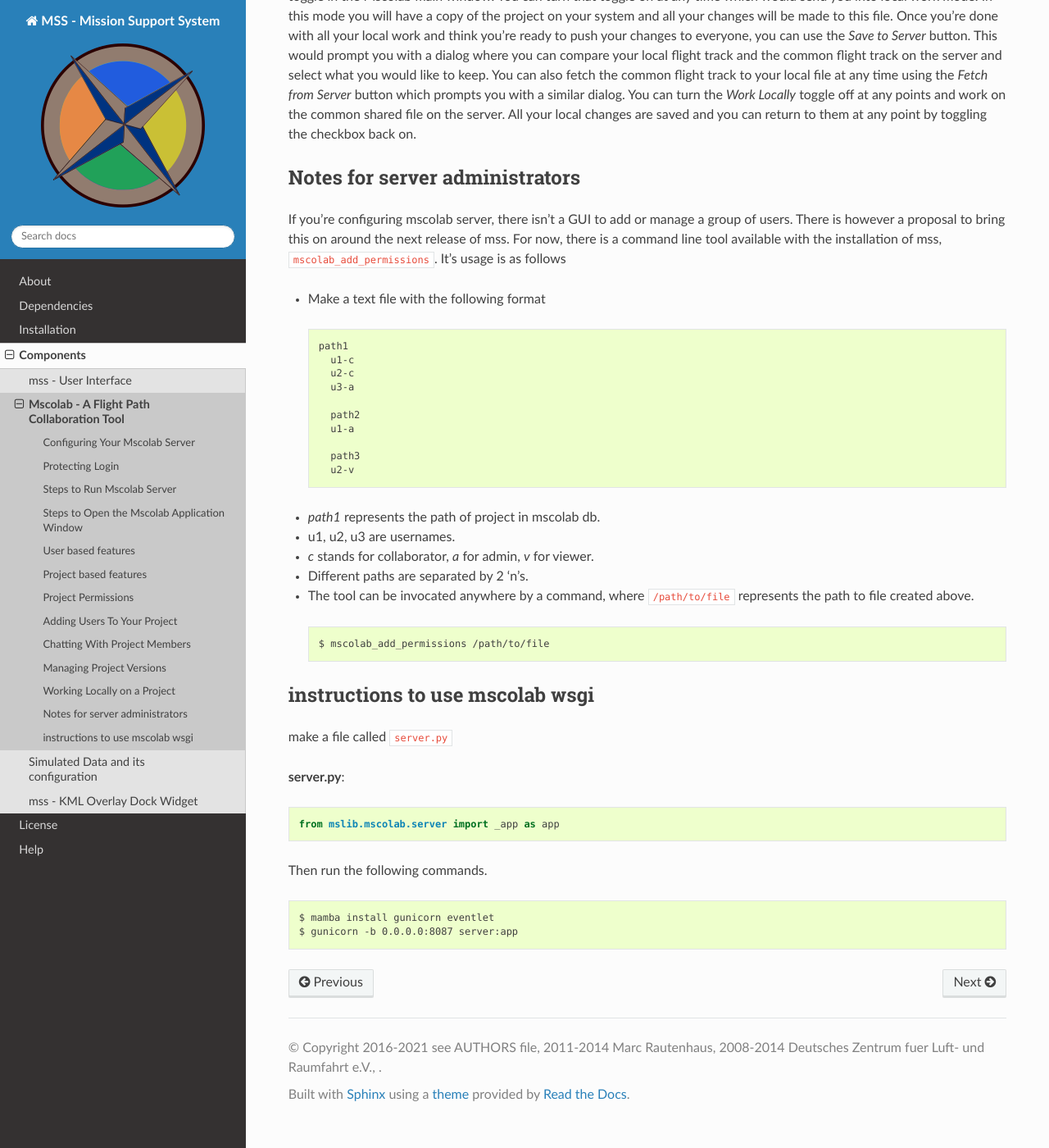
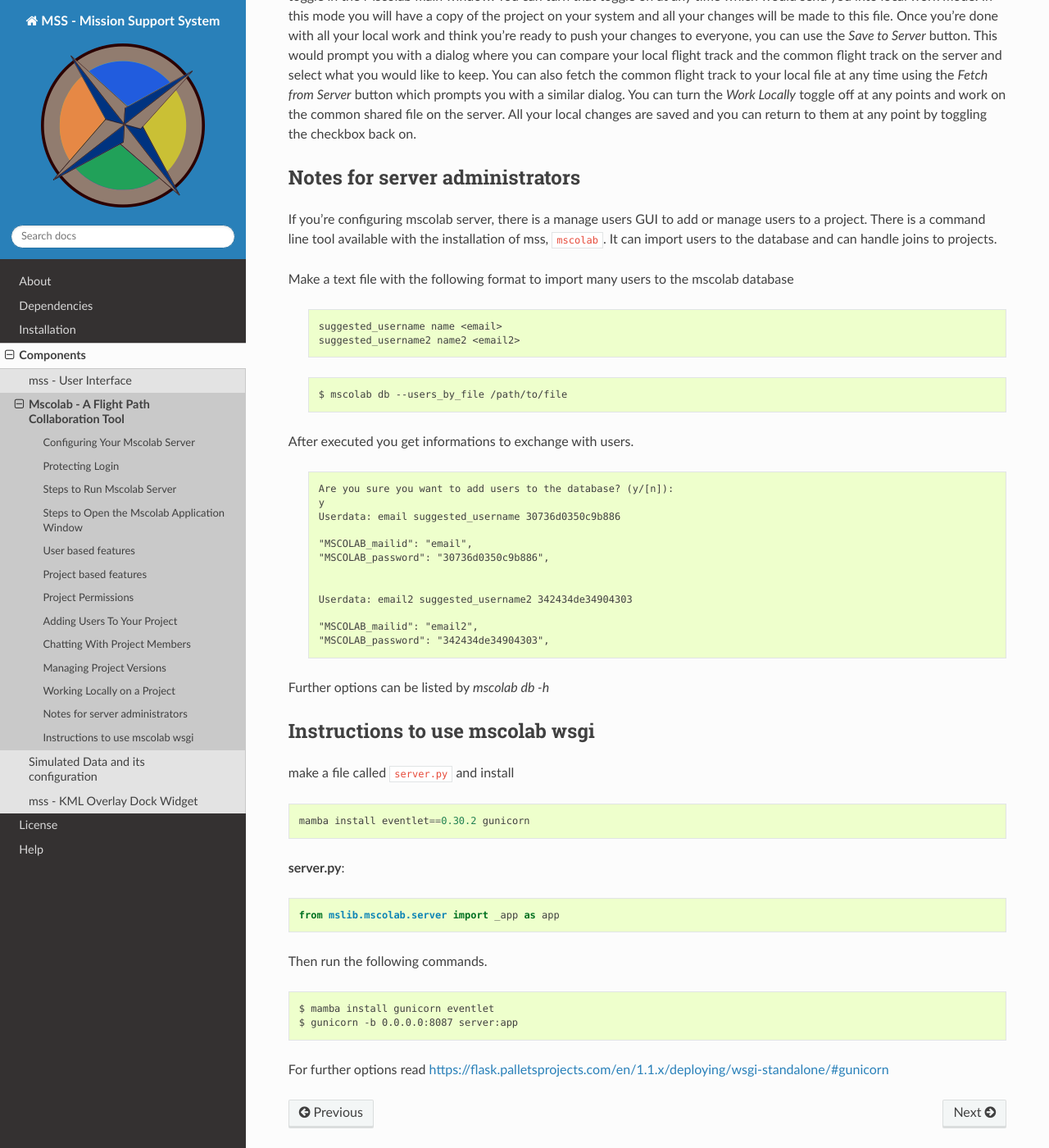
Before and after one commit to Open-MSS/MSS, a Sphinx documentation site: the page built from docs/mscolab.rst, in a window 1280 px wide and 1400 px high, scrolled down 3122 px. Shown: the whole window at 82% size. Built offline with Sphinx 7.4.7 and the Read the Docs theme 2.0.0, drawn with Linux system fonts in a browser that asks for light colours; pages that are not in the unit, such as notebooks, are missing from menus; the version number could not be read and is left out.

Commit message:
updated documentation

```diff
--- a/docs/installation.rst
+++ b/docs/installation.rst
@@ -70,7 +70,9 @@
 update
 ++++++
 For updating an existing MSS installation to the current version, it is best to install
-it into a new environment.
+it into a new environment. If your current version is not far behind the new version
+you could try the mamba update mss as described.
+
 
 .. Important::
   mamba is under development. All dependencies of MSS and MSS itselfs are under development.
@@ -92,6 +94,7 @@
 If an existing environment shall be updated, it is important to update all packages in this environment. ::
 
    $ conda activate mssenv
+   (mssenv) $ mamba update mss
    (mssenv) $ mamba update --all
 
 In this example there was a further build done after the first release of 3.0.3.
--- a/docs/mscolab.rst
+++ b/docs/mscolab.rst
@@ -121,39 +121,48 @@
 
 Notes for server administrators
 ~~~~~~~~~~~~~~~~~~~~~~~~~~~~~~~
-If you're configuring mscolab server, there isn't a GUI to add or manage a group of users. There is however a
-proposal to bring this on around the next release of mss. For now, there is a command line tool available with the
-installation of mss, :code:`mscolab_add_permissions`. It's usage is as follows
+If you're configuring mscolab server, there is a manage users GUI to add or manage users to a project.
+There is a command line tool available with the installation of mss, :code:`mscolab`. It can import users to the database
+and can handle joins to projects.
 
-- Make a text file with the following format
+Make a text file with the following format to import many users to the mscolab database
 
  .. code-block:: text
 
-  path1
-    u1-c
-    u2-c
-    u3-a
-
-    path2
-    u1-a
-
-    path3
-    u2-v
-
-- `path1` represents the path of project in mscolab db.
-- u1, u2, u3 are usernames.
-- `c` stands for collaborator, `a` for admin, `v` for viewer.
-- Different paths are separated by 2 '\n's.
-- The tool can be invocated anywhere by a command, where :code:`/path/to/file` represents the path to file created above.
+  suggested_username name <email>
+  suggested_username2 name2 <email2>
 
  .. code-block:: text
 
-  $ mscolab_add_permissions /path/to/file
+  $ mscolab db --users_by_file /path/to/file
 
-instructions to use mscolab wsgi
+After executed you get informations to exchange with users.
+
+ .. code-block:: text
+
+  Are you sure you want to add users to the database? (y/[n]):
+  y
+  Userdata: email suggested_username 30736d0350c9b886
+
+  "MSCOLAB_mailid": "email",
+  "MSCOLAB_password": "30736d0350c9b886",
+
+
+  Userdata: email2 suggested_username2 342434de34904303
+
+  "MSCOLAB_mailid": "email2",
+  "MSCOLAB_password": "342434de34904303",
+
+Further options can be listed by `mscolab db -h`
+
+
+Instructions to use mscolab wsgi
 ~~~~~~~~~~~~~~~~~~~~~~~~~~~~~~~~
 
 make a file called :code:`server.py`
+and install ::
+
+   mamba install eventlet==0.30.2 gunicorn
 
 **server.py**::
 
@@ -163,3 +172,6 @@
 
   $ mamba install gunicorn eventlet
   $ gunicorn -b 0.0.0.0:8087 server:app
+
+
+For further options read `<https://flask.palletsprojects.com/en/1.1.x/deploying/wsgi-standalone/#gunicorn>`_
```
Also changed, not shown: docs/usage.rst (+4 -3 lines), 2 other files.
